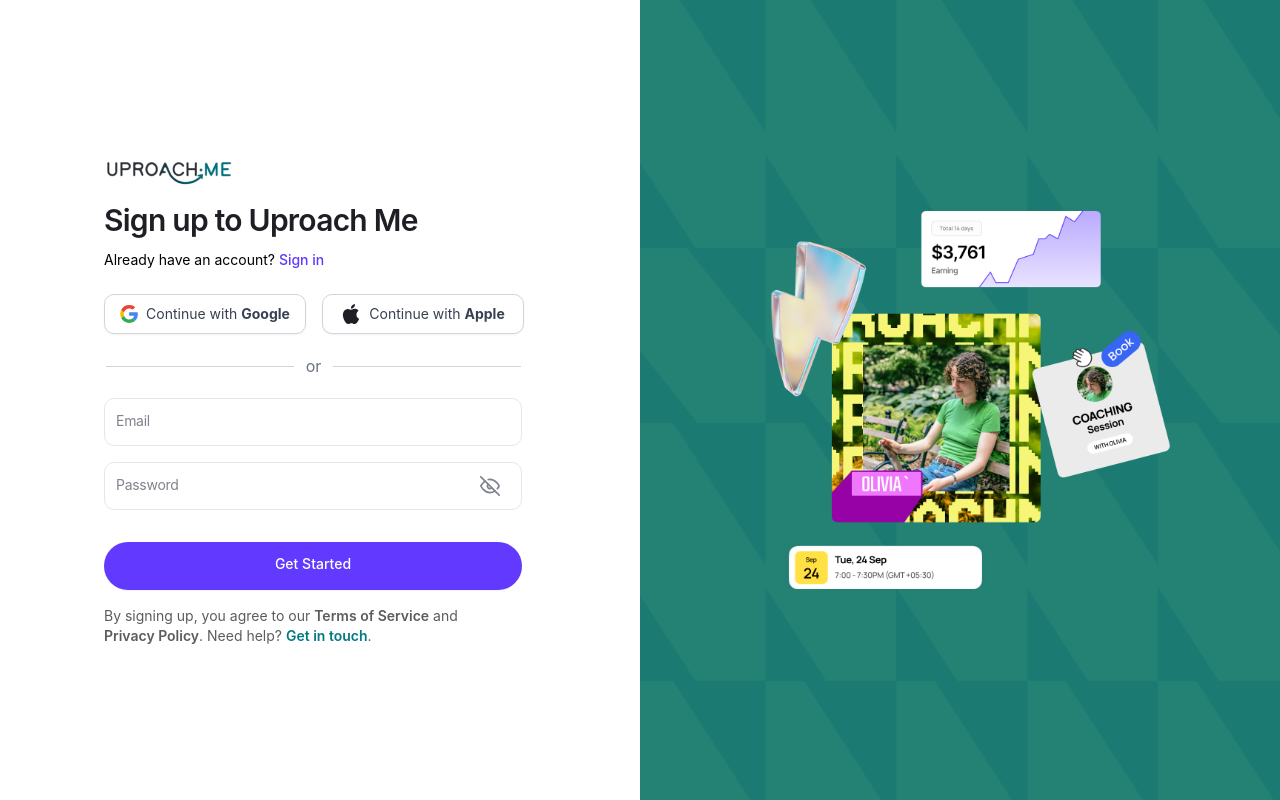
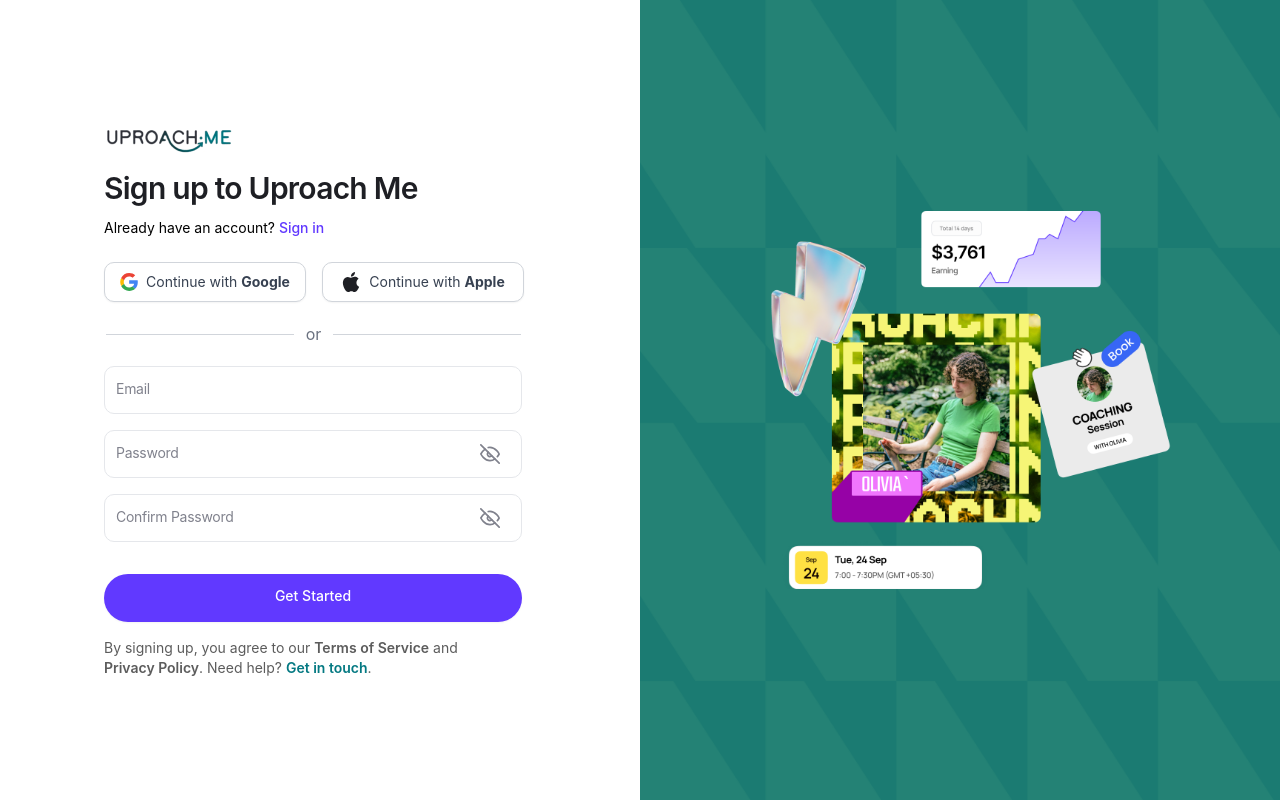
Before and after one commit to yogasuba/Uproach_Me_react, a React (Create React App) app in the folder uproach_me_react/: page /signup in a window 1280 px wide. Built offline with nearby package versions, Linux system fonts and the light colour scheme.

Commit message:
add profile and social media apis

```diff
--- a/uproach_me_react/src/pages/ProfileDetails.js
+++ b/uproach_me_react/src/pages/ProfileDetails.js
@@ -4,7 +4,7 @@
 import { toast } from "react-toastify";
 import Cropper from "react-easy-crop";
 import getCroppedImg from '../lib/getCroppedImg';
-import {IMAGES} from "../constants"
+import { IMAGES } from "../constants";
 
 const ProfileDetails = () => {
   useEffect(() => {
@@ -33,15 +33,28 @@
     setIsSubmitting(true);
 
     const profilePicToSave = profilePic === "/SVGRepo_iconCarrier.svg" ? null : profilePic;
-    const token = localStorage.getItem("token");
+    const uid = localStorage.getItem("userId");
+    const authToken = localStorage.getItem("authToken");
+
+    if (!authToken) {
+      toast.error("Authentication token is missing. Please sign in again.");
+      setIsSubmitting(false);
+      navigate("/signin");
+      return;
+    }
 
     try {
-      const response = await axios.post(
-        "/api/auth/update-profile",
-        { profilePic: profilePicToSave, profilename, bio },
+      const response = await axios.put(
+        "https://k9ycr51xu4.execute-api.ap-south-1.amazonaws.com/user/profile-details",
+        {
+          uid,
+          profilePicture: profilePicToSave,
+          profileName: profilename,
+          bio,
+        },
         {
           headers: {
-            Authorization: `Bearer ${token}`,
+            Authorization: `Bearer ${authToken}`,
           },
         }
       );
--- a/uproach_me_react/src/pages/SignUp.js
+++ b/uproach_me_react/src/pages/SignUp.js
@@ -14,14 +14,14 @@
   const [showPassword, setShowPassword] = useState(false);
   const [email, setEmail] = useState('');
   const [password, setPassword] = useState('');
+  const [confirmPassword, setConfirmPassword] = useState('');
+  const [confirmPasswordError, setConfirmPasswordError] = useState('');
   const [loading, setLoading] = useState(false);
   const navigate = useNavigate();
 
   const togglePasswordVisibility = () => {
     setShowPassword(!showPassword);
   };
-
-
 
   const handleGoogleSignIn = async () => {
     const auth = getAuth(firebaseApp);
@@ -57,15 +57,21 @@
     }
   };
 
-
   const handleSubmit = async (e) => {
     e.preventDefault();
+    if (password !== confirmPassword) {
+      setConfirmPasswordError('Passwords do not match.');
+      toast.error('Passwords do not match.');
+      return;
+    }
+
+    setConfirmPasswordError(''); // Clear any existing error
     setLoading(true);
 
     try {
       const response = await axios.post(
         'https://k9ycr51xu4.execute-api.ap-south-1.amazonaws.com/auth/signup',
-        { email, password },
+        { email, password, confirmPassword },
         {
           headers: {
             'Content-Type': 'application/json',
@@ -94,8 +100,6 @@
     }
   };
 
-
-
   if (loading) {
     return (
       <div className="flex flex-col items-center justify-center min-h-screen">
@@ -104,7 +108,6 @@
       </div>
     );
   }
-
 
   return (
     <div className="min-h-screen flex">
@@ -182,7 +185,39 @@
               >
                 <img src={showPassword ? IMAGES.EYE : IMAGES.EYE_OFF} alt="Toggle password visibility" width={20} height={20} />
               </div>
+            </div>
 
+            <div className="relative mb-4 custom-inputfeild">
+              <input
+                type={showPassword ? 'text' : 'password'}
+                id="confirm-password"
+                value={confirmPassword}
+                onChange={(e) => {
+                  setConfirmPassword(e.target.value);
+                  if (password === e.target.value) {
+                    setConfirmPasswordError('');
+                  } else {
+                    setConfirmPasswordError('Passwords do not match.');
+                  }
+                }}
+                className="xxl:w-[418px] sm:w-[276px] h-[48px] p-3 border rounded-[10px] xxl:text-[14px] sm:text-xs bg-white focus:outline-none focus:ring-0 transition-all duration-300"
+                required
+              />
+              <label
+                htmlFor="confirm-password"
+                className={`absolute left-3 top-3 custom-input-color transition-all transform ${
+                  confirmPassword ? '-translate-y-4 scale-75 text-[12px] pt-[3px]' : 'xxl:text-[14px]'
+                }`}
+              >
+                Confirm Password
+              </label>
+              <div
+                className="absolute inset-y-0 right-3 flex items-center cursor-pointer mr-10 "
+                onClick={togglePasswordVisibility}
+              >
+                <img src={showPassword ? IMAGES.EYE : IMAGES.EYE_OFF} alt="Toggle password visibility" width={20} height={20} />
+              </div>
+              {confirmPasswordError && <p className="text-red-500 text-xs mt-1">{confirmPasswordError}</p>}
             </div>
 
             <button
--- a/uproach_me_react/src/pages/SocialLinks.js
+++ b/uproach_me_react/src/pages/SocialLinks.js
@@ -1,6 +1,7 @@
-import { useState,useEffect} from "react";
+import { useState, useEffect } from "react";
 import { useNavigate } from "react-router-dom";
-import {ICONS} from "../constants";
+import { ICONS } from "../constants";
+import axios from "axios";
 
 // Social Input Component for better scalability
 const SocialInput = ({ imgSrc, bgColor, placeholder, label, value, onChange }) => {
@@ -72,25 +73,39 @@
 
   const handleSubmit = async () => {
     try {
-      // Example of an API call - replace `/api/social-links` with your actual endpoint
-      const token = localStorage.getItem("token"); // Assuming you're using a token for authorization
-      const response = await fetch("/api/social-links", {
-        method: "POST",
-        headers: {
-          "Content-Type": "application/json",
-          Authorization: `Bearer ${token}`,
-        },
-        body: JSON.stringify(inputValues),
-      });
+      const uid = localStorage.getItem("userId");
+      const authToken = localStorage.getItem("authToken");
 
-      if (response.ok) {
-        // Redirect to the success page on successful submission
-        navigate("/success");
+      // Filter out empty input values
+      const filteredLinks = Object.entries(inputValues)
+        .filter(([_, value]) => value.trim() !== "")
+        .map(([key, value]) => ({ platform: key, url: value }));
+
+      // Construct the request payload
+      const requestBody = {
+        socialMedia: filteredLinks,
+      };
+
+      // API Call
+      const response = await axios.put(
+        `https://k9ycr51xu4.execute-api.ap-south-1.amazonaws.com/user/${uid}/socialMedia`,
+        requestBody,
+        {
+          headers: {
+            "Content-Type": "application/json",
+            Authorization: `Bearer ${authToken}`,
+          },
+        }
+      );
+
+      if (response.status === 200) {
+        console.log(response.data.message); // Log success message
+        navigate("/success"); // Redirect to success page
       } else {
-        console.error("Failed to submit social links");
+        console.error("Error:", response.data.message || "Failed to submit social media links");
       }
     } catch (error) {
-      console.error("Error submitting social links:", error);
+      console.error("Error submitting social media links:", error);
     }
   };
 
```
Lines whose indentation alone changed are shown as unchanged.
